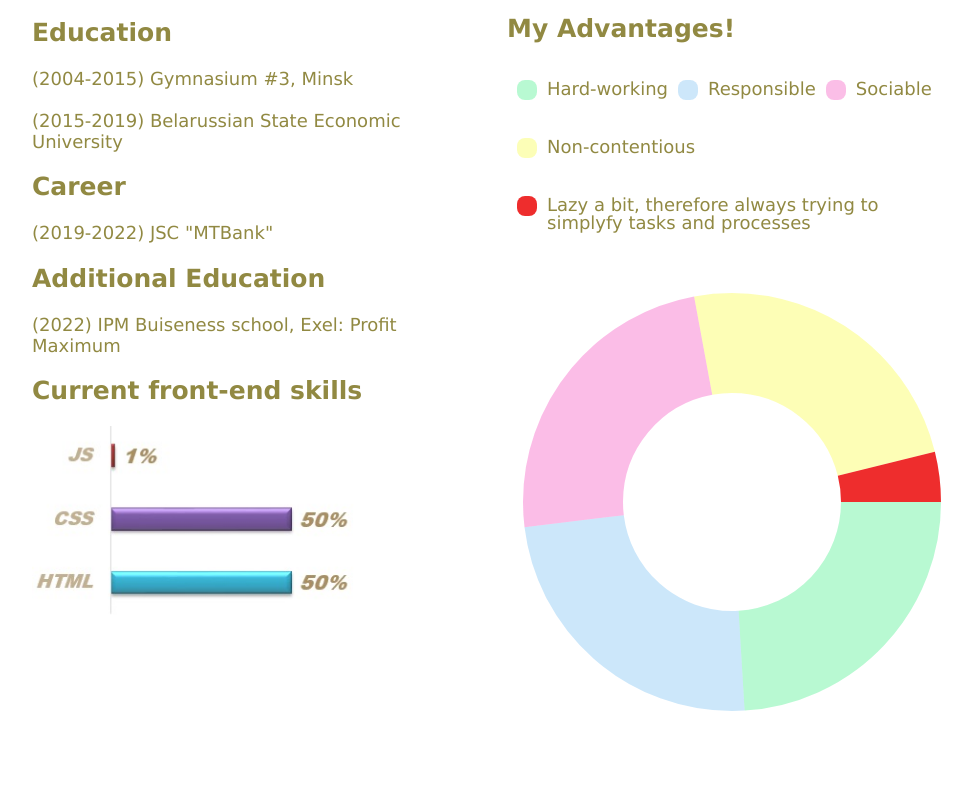
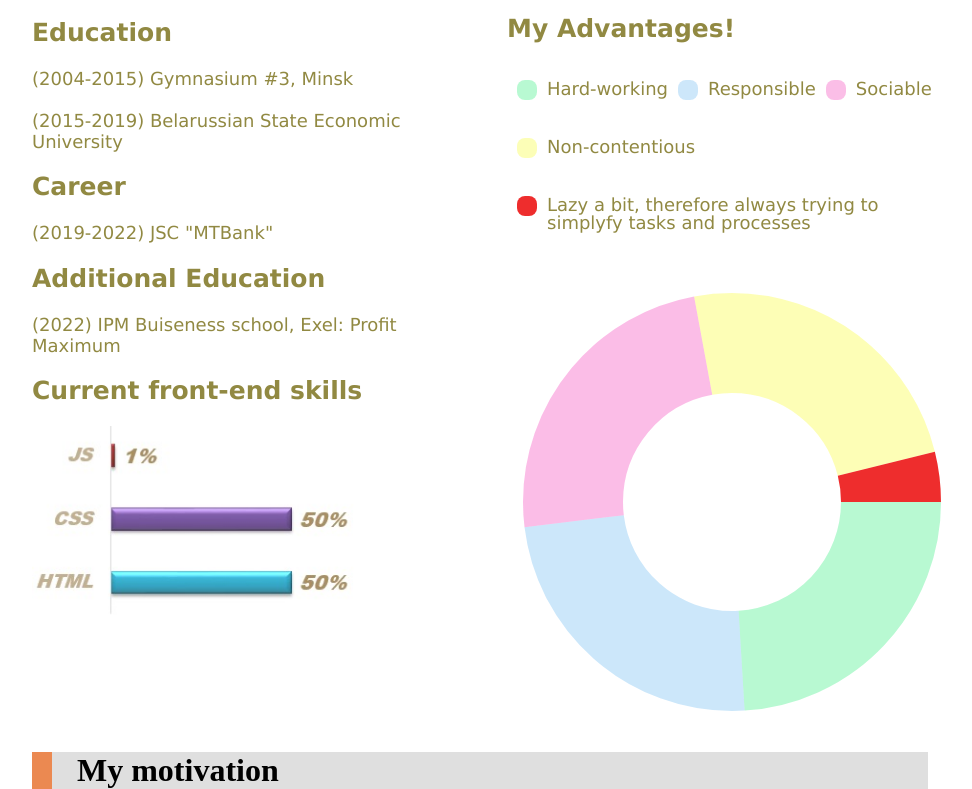
Before and after one commit to DzmitryZel/rsschool-cv, a plain HTML site: page index.html in a window 1280 px wide. Shown: the part 671-1460 px from the top of the page, without its empty margins (160-1132 px from the left). Before the commit the page ends 1423 px from the top, so only its background shows below. Drawn offline with Linux system fonts and the light colour scheme.

Commit message:
feat: add my motivation

```diff
--- a/index.html
+++ b/index.html
@@ -85,5 +85,6 @@
                 </svg>
               </div>
         </div>
+        <h1 class="section"><a name="Education"></a>My motivation</h1>
 </body>
 </html>
```
